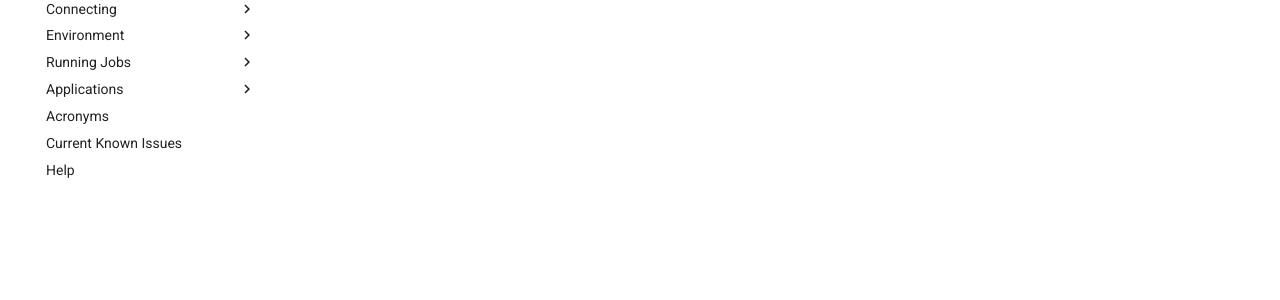
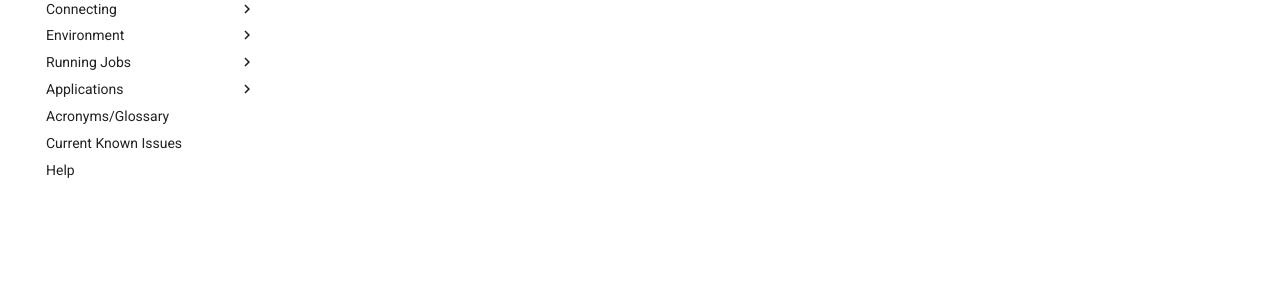
Before and after one commit to dstdev/base-cluster-docs, an MkDocs documentation site: the page built from docs/accounts/index.md, in a window 1280 px wide. Shown: the part 318-618 px from the top of the page. Built offline with MkDocs 1.6.1 and Material for MkDocs 9.7.7, drawn with Linux system fonts in a browser that asks for light colours.

Commit message:
mkdoc.yml

```diff
--- a/mkdocs.yml
+++ b/mkdocs.yml
@@ -45,7 +45,7 @@ nav:
       - GNU-Parallel: jobs/workflow/gnuparallel.md
   - Applications:
     - Applications: applications/index.md
-  - Acronyms: help/acronyms.md
+  - Acronyms/Glossary: help/acronyms.md
   - Current Known Issues: current.md
   - Help: help/index.md
 
```
